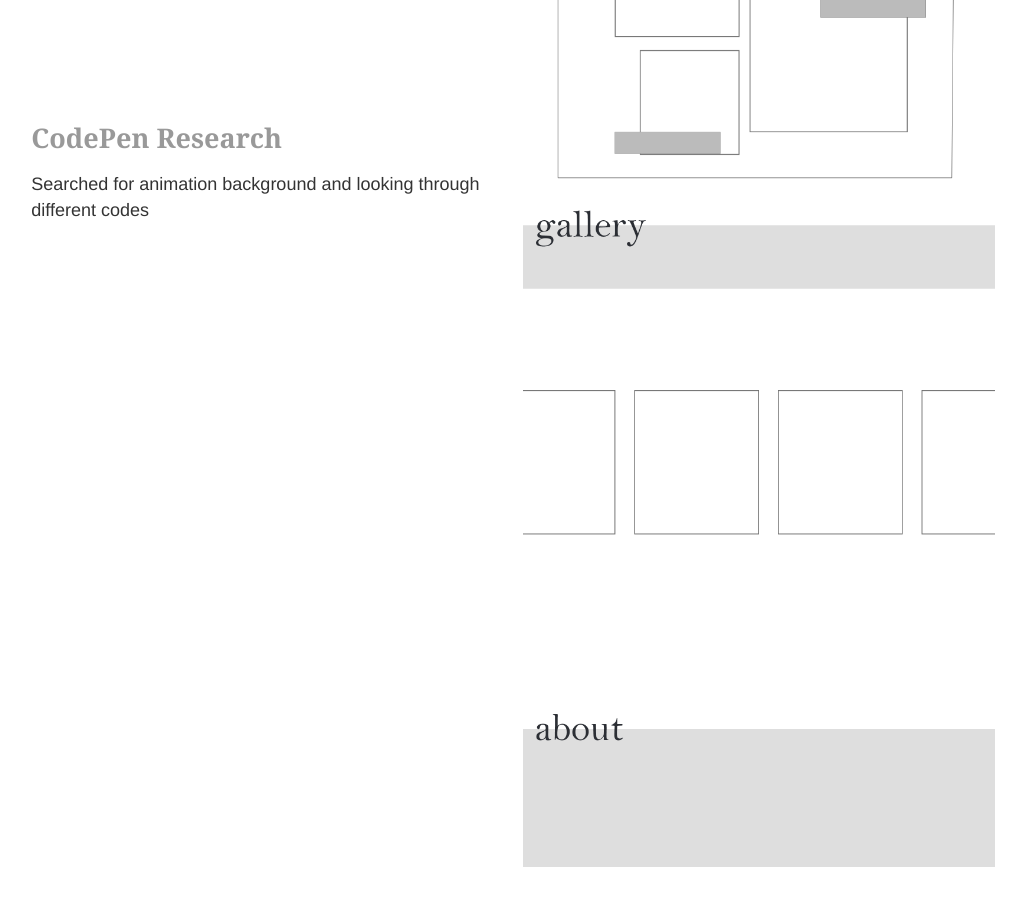
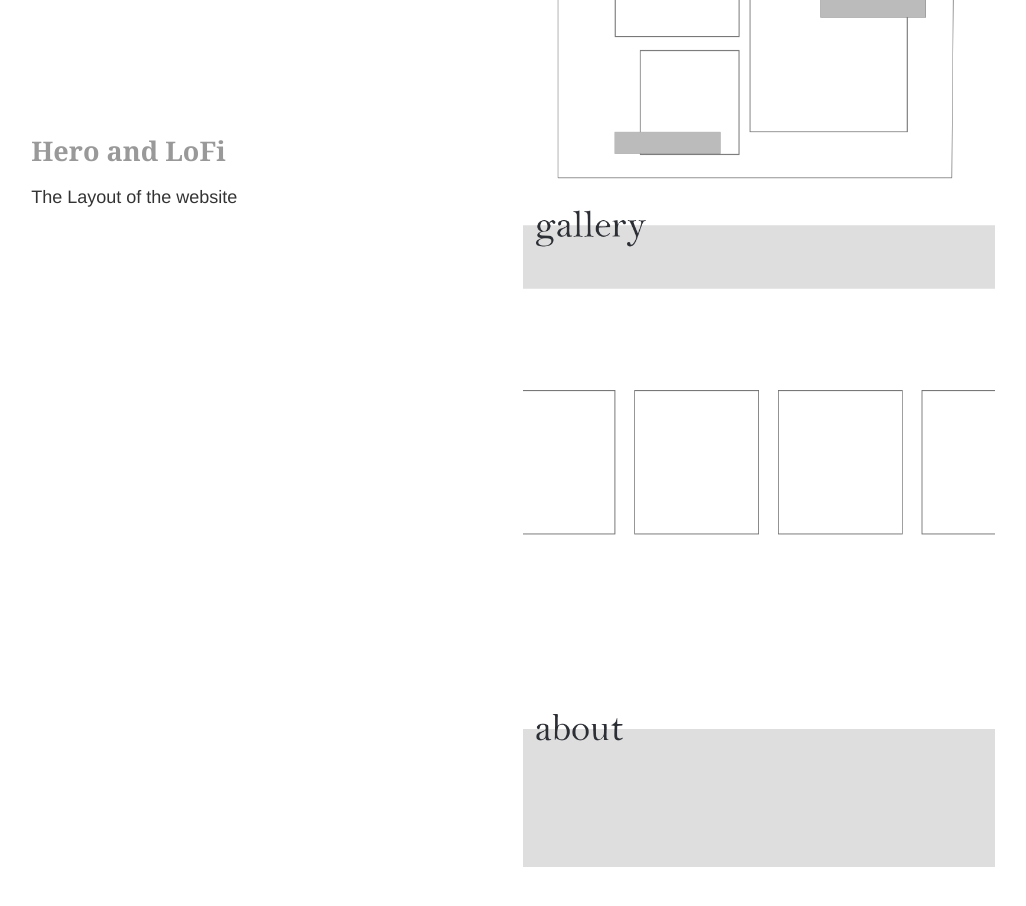
Before and after one commit to mbagolor/intern_portfolio-, a plain HTML site: page index.html in a window 1280 px wide. Shown: the part 3680-4586 px from the top of the page, without its empty margins (127-1153 px from the left). Drawn offline with nearby package versions, Linux system fonts and the light colour scheme; a web font is replaced by a local one.

Commit message:
Update index.html

```diff
--- a/index.html
+++ b/index.html
@@ -113,8 +113,8 @@
                                 <img src="img/Custom Size – 5.png" alt="nma" class="animate-scale-in" /></a>
                         </div>
                         <div class="one-half animate-drop-in-with-delay">
-                            <h3>CodePen Research</h3>
-                            <p>Searched for animation background and looking through different codes </p>
+                            <h3>Hero and LoFi</h3>
+                            <p>The Layout of the website</p>
 
                         </div>
                     </div>
```
